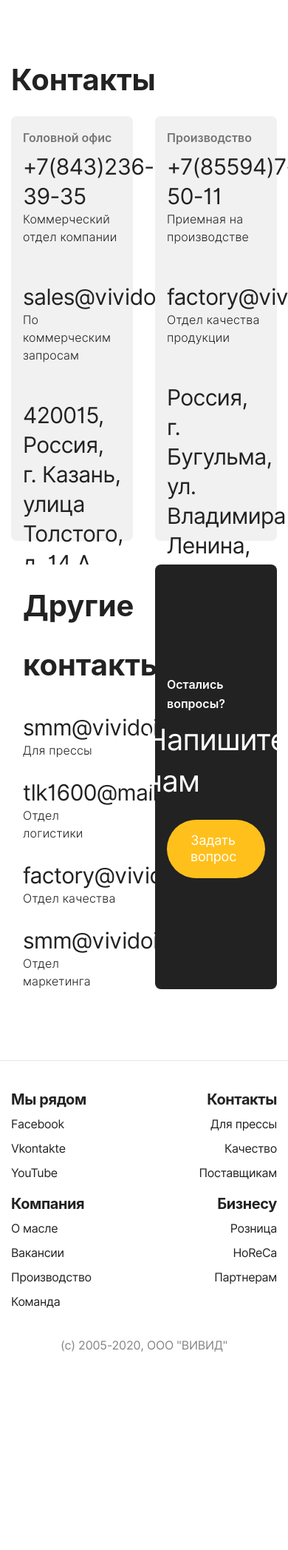
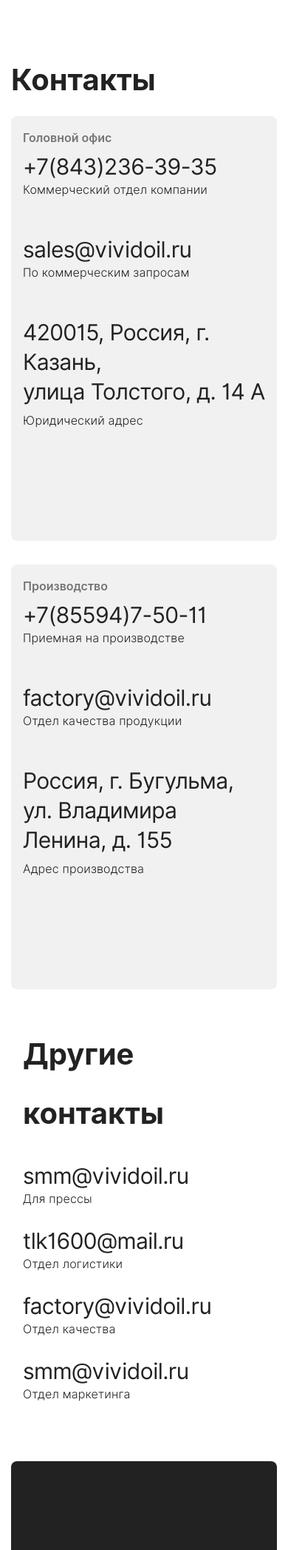
Before and after one commit to biloholovskyi/vivid, a Django app: page /contacts/ in a window 390 px wide; the page is wider, and only the part inside the window is pictured. Shown: the part 93-2188 px from the top of that part at 74% size. Before the commit the page ends 1920 px from the top of that part, so only its background shows below. Run offline with Django 3.2, Linux system fonts and the light colour scheme; data comes from the database, SQL or seed files in the repository; some libraries are stand-ins or nearby versions; some web fonts are replaced.

Commit message:
adaptive page contacts

```diff
--- a/vivid/static/home/sass/media/_575.scss
+++ b/vivid/static/home/sass/media/_575.scss
@@ -82,6 +82,12 @@
       bottom: 16px;
     }
 
+    .card-box--dark {
+      .card-box__text {
+        text-align: center;
+      }
+    }
+
     .card-box--no-img {
       .card-box__contact {
         .contact {
--- a/vivid/vivid/templates/contacts/contacts.html
+++ b/vivid/vivid/templates/contacts/contacts.html
@@ -17,7 +17,7 @@
       <div class="row">
         {% if contacts_cards %}
         {% for card in contacts_cards %}
-        <div class="col-6">
+        <div class="col-12 col-lg-6">
           {% if card.status == 'main' %}
           <div class="card-box card-box--no-img">
             {% else %}
@@ -39,7 +39,7 @@
           {% endfor %}
           {% else %}
           {% endif %}
-          <div class="col-6">
+          <div class="col-12 col-lg-6">
             <div class="card-box card-box--no-img card-box--dark">
               <div class="card-box__title">Остались вопросы?</div>
               <div class="card-box__text">Напишите нам</div>
```
Also changed, not shown: vivid/static/home/css/main.css.
